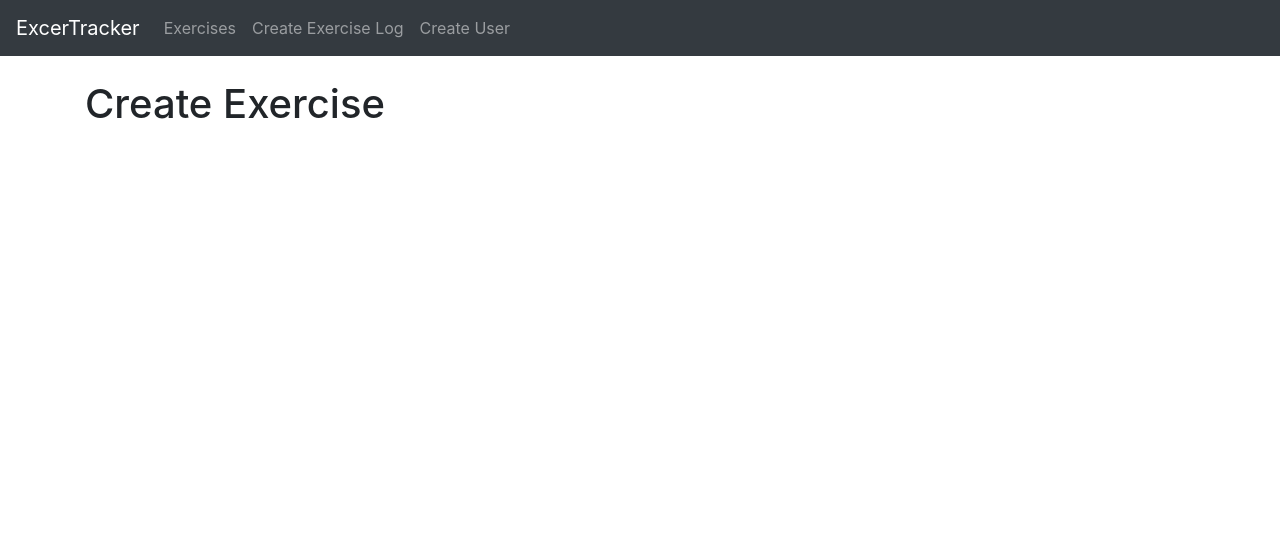
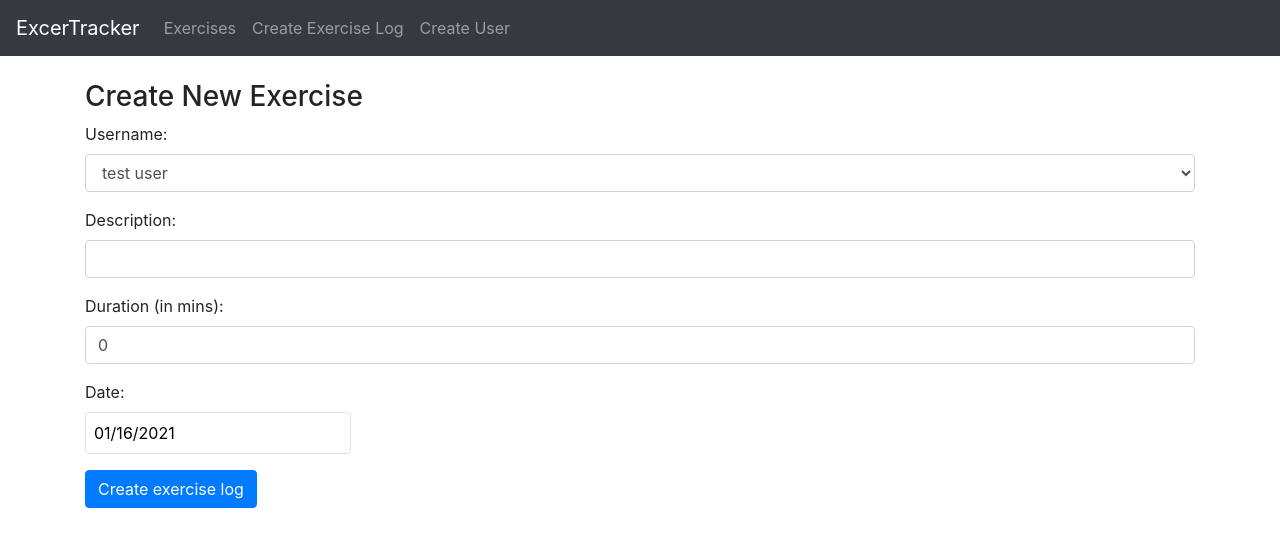
Before and after one commit to robertgregg3/mern-exercise-tracker, a React (Create React App) app: page /create in a window 1280 px wide. Shown: the top 546 px of the page. Built offline with nearby package versions, Linux system fonts and the light colour scheme.

Commit message:
added Create Exercise component

```diff
--- a/package.json
+++ b/package.json
@@ -8,6 +8,7 @@
     "@testing-library/user-event": "^12.6.0",
     "bootstrap": "^4.5.3",
     "react": "^17.0.1",
+    "react-datepicker": "^3.4.1",
     "react-dom": "^17.0.1",
     "react-router-dom": "^5.2.0",
     "react-scripts": "4.0.1",
--- a/src/components/CreateExercise.jsx
+++ b/src/components/CreateExercise.jsx
@@ -1,4 +1,6 @@
 import React, { Component } from "react";
+import DatePicker from "react-datepicker";
+import "react-datepicker/dist/react-datepicker.css";
 
 class CreateExercises extends Component {
   constructor(props) {
@@ -13,21 +15,103 @@ class CreateExercises extends Component {
     };
   }
 
+  componentDidMount() {
+    this.setState({
+      users: ["test user"],
+      username: "test user",
+    });
+  }
+
   onChangeUsername(e) {
     this.setState({ username: e.target.value });
   }
-  onChangeDescription(e) {
+  onChangeDescription = (e) => {
     this.setState({ description: e.target.value });
-  }
-  onChangeDuration(e) {
+  };
+  onChangeDuration = (e) => {
     this.setState({ duration: e.target.value });
-  }
-  onChangeDate(date) {
+  };
+  onChangeDate = (date) => {
     this.setState({ date: date });
-  }
+  };
+
+  onSubmit = (e) => {
+    e.preventDefault();
+
+    const exercise = {
+      username: this.state.username,
+      description: this.state.description,
+      duration: this.state.duration,
+      date: this.state.date,
+    };
+
+    console.log(exercise);
+
+    window.location = "/";
+  };
 
   render() {
-    return <h1>Create Exercise</h1>;
+    return (
+      <div>
+        <h3>Create New Exercise</h3>
+        <form onSubmit={this.onSubmit}>
+          <div className="form-group">
+            <label>Username: </label>
+            <select
+              ref="userInput"
+              required
+              className="form-control"
+              value={this.state.username}
+              onChange={this.onChangeUsername}>
+              {this.state.users.map(function (user) {
+                return (
+                  <option key={user} value={user}>
+                    {user}
+                  </option>
+                );
+              })}
+            </select>
+          </div>
+          <div className="form-group">
+            <label htmlFor="description">Description:</label>
+            <input
+              type="text"
+              className="form-control"
+              value={this.state.description}
+              onChange={this.onChangeDescription}
+            />
+          </div>
+          <div className="form-group">
+            <label htmlFor="duration">Duration (in mins):</label>
+            <input
+              type="text"
+              className="form-control"
+              value={this.state.duration}
+              onChange={this.onChangeDuration}
+            />
+          </div>
+          <div className="form-group">
+            <label htmlFor="date" className="mr-2">
+              Date:
+            </label>
+            <div>
+              <DatePicker
+                selected={this.state.date}
+                onChange={this.onChangeDate}
+                className="border p-2 rounded"
+              />
+            </div>
+          </div>
+          <div className="form-group">
+            <input
+              type="submit"
+              value="Create exercise log"
+              className="btn btn-primary"
+            />
+          </div>
+        </form>
+      </div>
+    );
   }
 }
 
```
Also changed, not shown: 2 other files (tests, documents, lock files or other folders).
